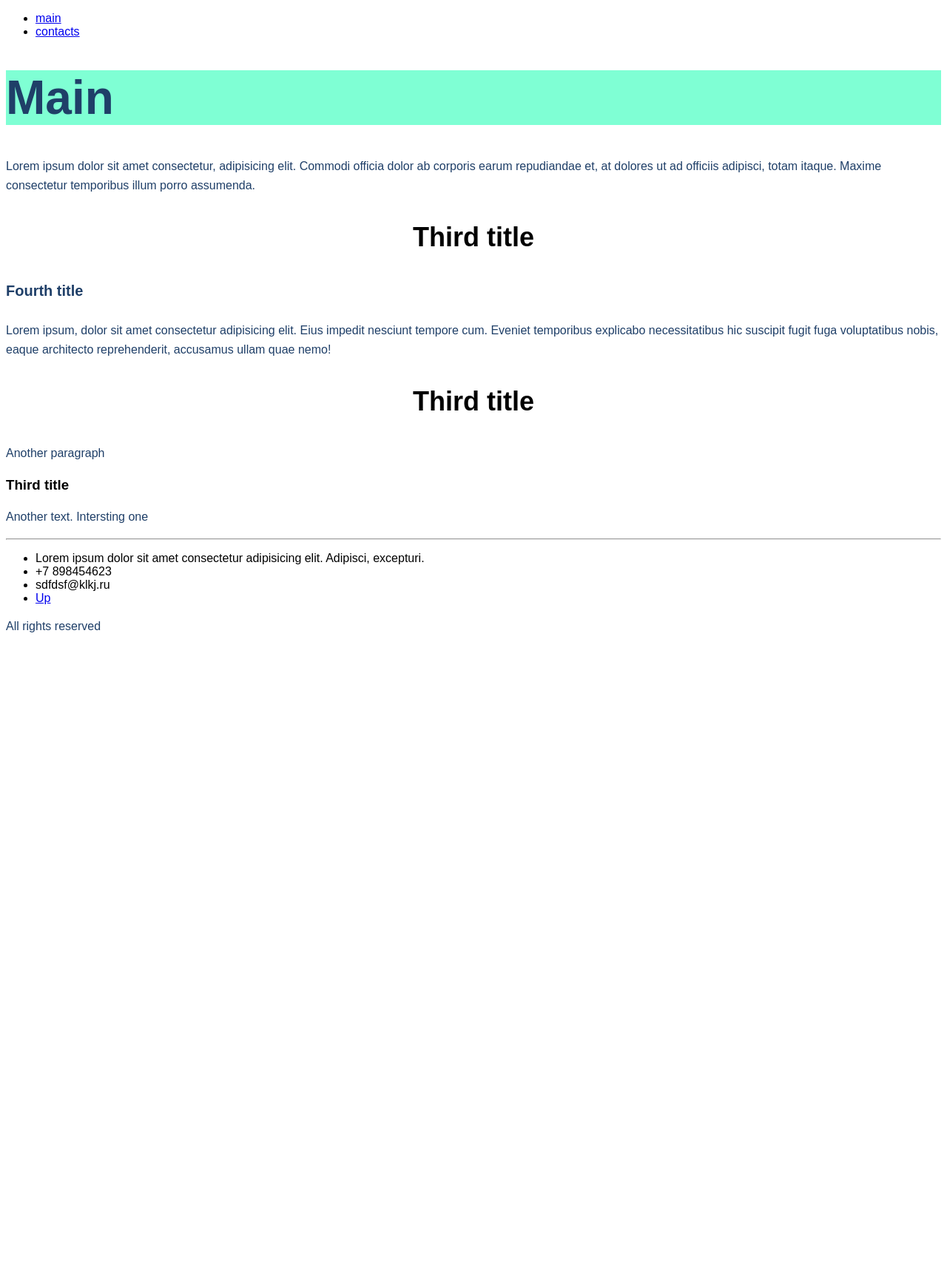
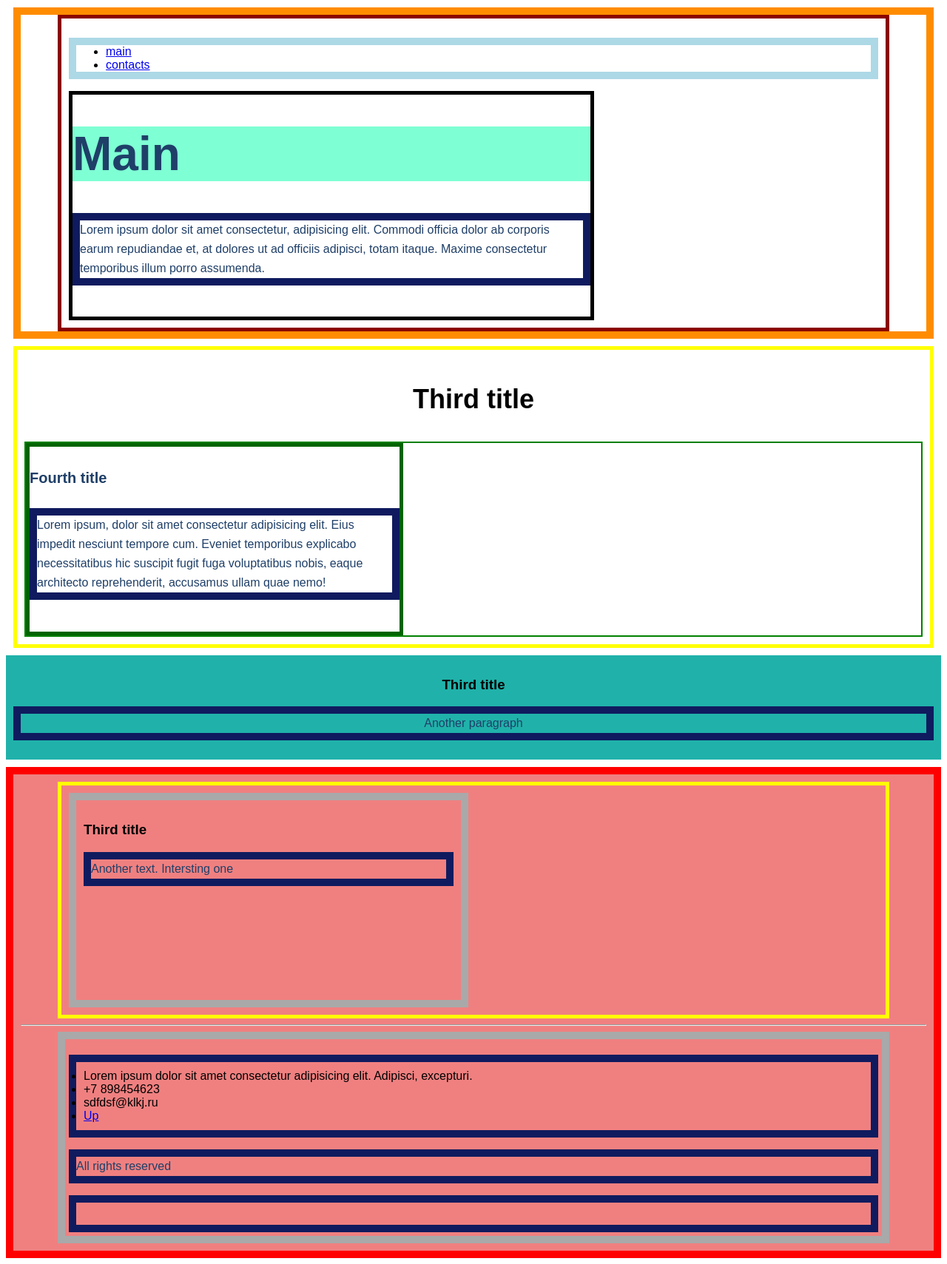
Before and after one commit to IgorLevch/HTML_project, a plain HTML site: page index.html in a window 1280 px wide. Shown: the whole page at 74% size. Before the commit the page ends 876 px from the top, so only its background shows below. Drawn offline with Linux system fonts and the light colour scheme.

Commit message:
MainTagsAndBlocks

```diff
--- a/index.html
+++ b/index.html
@@ -7,28 +7,53 @@
     <link rel="stylesheet" href="style.css">
 </head>
 <body>
-    <ul>
-        <li><a href="index.html">main</a></li>
-        <li><a id = "top" href="contacts.html">contacts</a></li>
-    </ul>
+<div class="top">
+    <div class="container">
+        <ul class="header">
+            <li><a href="index.html">main</a></li>
+             <li><a id = "top" href="contacts.html">contacts</a></li>
+     </ul>
 
+    <div class="top_info">
     <h1 class="hej">Main</h1>
     <p class = "par">Lorem ipsum dolor sit amet consectetur, adipisicing elit. Commodi officia dolor ab corporis earum repudiandae et, at dolores ut ad officiis adipisci, totam itaque. Maxime consectetur temporibus illum porro assumenda.</p>
-    <h3 class = "lol">Third title</h3>
+        </div>
+    </div>
+</div>
+
+<div class="what-we-do">
+    <h3 class = "heading">Third title</h3>
+    <div class="empty">
+        <div class="entire">
      <h4 class="oopl">Fourth title</h4>
     <p class = "par">Lorem ipsum, dolor sit amet consectetur adipisicing elit. Eius impedit nesciunt tempore cum. Eveniet temporibus explicabo necessitatibus hic suscipit fugit fuga voluptatibus nobis, eaque architecto reprehenderit, accusamus ullam quae nemo!</p>
+        </div>
+    </div>
+</div>
+
+    <div class="lowblock">
     <h3 class = "lol">Third title</h3>
     <p class = "par">Another paragraph</p>
+    </div>
+
+<div class="footer">
+    <div class="footer_top">
+        <div class="footer_text">
     <h3>Third title</h3>
     <p class = "par">Another text. Intersting one</p>
+</div>
+</div>
     <hr>
-    <ul>
+    <div class="footer_bottom">
+    <ul class="footer_info">
         <li>Lorem ipsum dolor sit amet consectetur adipisicing elit. Adipisci, excepturi.</li>
         <li> +7 898454623</li>
         <li> sdfdsf@klkj.ru</li>
         <li><a href="#top">Up</a></li>
     </ul>
     <p class = "par">All rights reserved</p>
-
+    <div class="thelowest"></div>
+        </div>
+    </div>
 </body>
 </html>
--- a/style.css
+++ b/style.css
@@ -4,9 +4,11 @@ body{
 }
 
 .par{
+    border: 10px solid rgb(15, 27, 94);
     font-size: 16px;
     line-height:26px;
     color:#1F3F68;
+
 }
 h1{
     background-color:aquamarine;
@@ -20,7 +22,7 @@ h1{
     font-size: 44px;
     text-align: center;
 }
-.lol{
+.heading{
     font-size: 36px;
     text-align: center;
 }
@@ -46,3 +48,119 @@ h1{
     color:  #FFFFFF;
     text-transform: uppercase;
 }
+
+.header{
+    border: 10px solid lightblue;
+   }
+
+   .top_info{
+    border: 5px solid #000;
+    width: 700px;;
+    height: 300px;
+
+   }
+
+   .container{
+    border: 5px solid darkred;
+    margin-left: 50px;
+    margin-right: 50px;
+    padding: 10px;
+   }
+   .top{
+    border: 10px solid darkorange;
+    margin: 10px;
+   }
+   .upper_block{
+
+    border: 10px solid lightcyan;
+    background-color:  lightcyan;
+    text-align: center;
+
+   }
+
+   .pic{
+    margin-left: 500px;
+   }
+   .contactsdiv{
+    background-color: lightgreen;
+    border: 10px solid lightblue;
+    margin: 10px;
+    padding: 5px;
+    border-top-left-radius: 20px;
+    border-top-right-radius: 20px;
+    border-bottom-left-radius: 20px;
+    border-bottom-right-radius: 20px;
+   }
+
+   .what-we-do{
+    border: 5px solid yellow;
+    margin: 10px;
+    padding: 10px;
+   }
+
+   .empty{
+    border: 2px solid green;
+   }
+
+   .entire{
+    border: 5px solid darkgreen;
+    width: 500px;
+    height: 250px;
+   }
+
+   .lowblock{
+    border: 10px solid lightseagreen;
+    background-color:  lightseagreen;
+    text-align: center;
+   }
+
+   .footer{
+    border: 10px solid red;
+    padding: 10px;
+    background-color: lightcoral;
+    margin-top: 10px;
+   }
+
+   .footer_top{
+    border: 5px solid yellow;
+    margin-left: 50px;
+    margin-right: 50px;
+    padding: 10px;
+   }
+
+   .footer_text{
+    border: 10px solid darkgray;
+    width: 500px;
+    height: 250px;
+    padding:10px;
+   }
+
+   .footer_bottom{
+    border: 10px solid rgb(169, 169, 169);
+    padding: 5px;
+    margin-left: 50px;
+    margin-right: 50px;
+   }
+
+   .footer_info{
+    border: 10px solid rgb(15, 27, 94);
+    padding:10px;
+   }
+
+   .thelowest{
+    border: 10px solid rgb(15, 27, 94);
+    height: 30px;
+   }
+
+   .contmiddle{
+    border: 5px solid yellow;
+    padding: 10px;
+    width: 500px;
+    height: 300px;
+    margin-left: 700px;
+    border-top-left-radius: 20px;
+    border-top-right-radius: 20px;
+    border-bottom-left-radius: 20px;
+    border-bottom-right-radius: 20px;
+
+   }
```
Also changed, not shown: contacts.html (+30 -13 lines).
